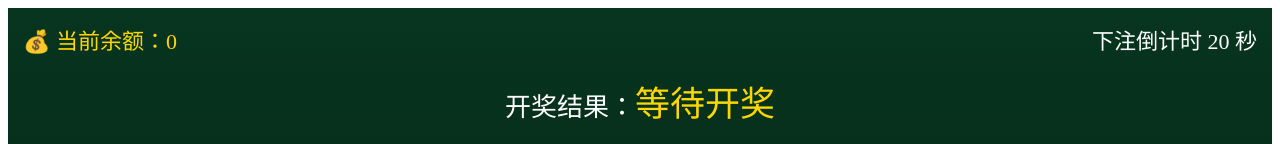
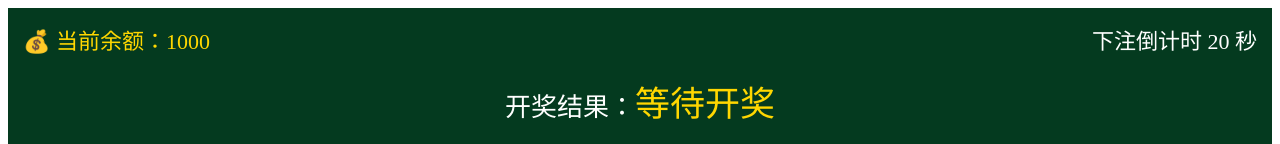
Before and after one commit to sjonhkan48/demo-game, a Vue app in the folder frontend/: page / in a window 1280 px wide. Shown: the top 144 px of the page. Built offline with nearby package versions, Linux system fonts and the light colour scheme; no server answers.

Commit message:
Update GameView.vue

```diff
--- a/frontend/src/views/GameView.vue
+++ b/frontend/src/views/GameView.vue
@@ -62,7 +62,7 @@ import { getScore, getBets, createBet, getGame } from "../services/api";
 const params = new URLSearchParams(window.location.search);
 const playerId = params.get("player") || "player1";
 
-const balance = ref(0);
+const balance = ref(1000);
 const countdown = ref(20);
 const locked = ref(false);
 const result = ref("等待开奖");
@@ -89,12 +89,12 @@ async function load() {
   balance.value = s.score;
 
   const b = await getBets(playerId);
-  bets.value = b.reverse(); // 最新在上
+  bets.value = b.reverse();
 
   const g = await getGame();
   result.value = g.result || "等待开奖";
 
-  locked.value = g.result ? true : false;
+  locked.value = g.result && g.result !== "等待开奖";
 }
 
 function selectArea(area) {
@@ -106,6 +106,7 @@ async function placeBet() {
     alert("请选择下注区域或输入有效金额");
     return;
   }
+
   const res = await createBet({
     playerId,
     area: selectedArea.value.label,
@@ -124,7 +125,7 @@ async function placeBet() {
 let timer;
 onMounted(() => {
   load();
-  timer = setInterval(load, 3000); // 每3秒刷新
+  timer = setInterval(load, 3000);
 });
 onUnmounted(() => {
   clearInterval(timer);
@@ -132,85 +133,33 @@ onUnmounted(() => {
 </script>
 
 <style scoped>
-/* 保持原UI样式 */
-.game-view {
-  padding: 15px;
-  font-family: "Microsoft YaHei";
-  min-height: 100vh;
-  background: linear-gradient(#07351f, #02160d);
-  color: #fff;
-}
-
-.header {
-  display: flex;
-  justify-content: space-between;
-  font-size: 22px;
-  margin-bottom: 20px;
-}
-
+/* 恢复原UI样式 */
+.game-view { padding: 15px; font-family: "Microsoft YaHei"; min-height: 100vh; background: #043a1f; color: #fff; }
+.header { display: flex; justify-content: space-between; font-size: 22px; margin-bottom: 20px; }
 .balance { color: #ffd700; }
 .countdown.stop { color: red; }
-
 .result-box { text-align: center; font-size: 26px; margin-bottom: 20px; }
 .result-box span { color: #ffd700; font-size: 35px; }
-
-.board {
-  display: flex;
-  height: 230px;
-  border: 5px solid #c99b27;
-  border-radius: 25px;
-  overflow: hidden;
-  margin-bottom: 20px;
-}
-
-.area {
-  flex: 1;
-  display: flex;
-  flex-direction: column;
-  justify-content: center;
-  align-items: center;
-  cursor: pointer;
-}
+.board { display: flex; height: 230px; border: 5px solid #c99b27; border-radius: 25px; overflow: hidden; margin-bottom: 20px; }
+.area { flex: 1; display: flex; flex-direction: column; justify-content: center; align-items: center; cursor: pointer; }
 .area.blue { background: #063b8f; }
 .area.green { background: #16834b; }
 .area.red { background: #9b1212; }
-
 .name { font-size: 55px; font-weight: bold; }
 .odds { font-size: 18px; }
-
-.chips {
-  display: flex;
-  gap: 12px;
-  justify-content: center;
-  margin-bottom: 20px;
-  flex-wrap: wrap;
-}
-.chip {
-  width: 65px;
-  height: 65px;
-  border-radius: 50%;
-  display: flex;
-  align-items: center;
-  justify-content: center;
-  border: 5px dashed white;
-  font-weight: bold;
-  cursor: pointer;
-}
+.chips { display: flex; gap: 12px; justify-content: center; margin-bottom: 20px; flex-wrap: wrap; }
+.chip { width: 65px; height: 65px; border-radius: 50%; display: flex; align-items: center; justify-content: center; border: 5px dashed white; font-weight: bold; cursor: pointer; }
 .chip.red { background: #d11; }
 .chip.blue { background: #1769aa; }
 .chip.green { background: #1b8d35; }
 .chip.purple { background: #7020a0; }
 .chip.black { background: #111; }
-
 input[type="number"] { width: 80px; margin-left: 10px; padding: 5px; border-radius: 5px; border: 1px solid #ccc; }
-
 .selected { text-align: center; font-size: 20px; margin-bottom: 20px; }
-
 .records table { width: 100%; border-collapse: collapse; }
 .records td, .records th { border: 1px solid #777; padding: 8px; text-align: center; }
 .win { color: #00ff88; }
 .lose { color: red; }
-
 @media (max-width: 600px) {
   .name { font-size: 40px; }
   .board { height: 180px; }
```
